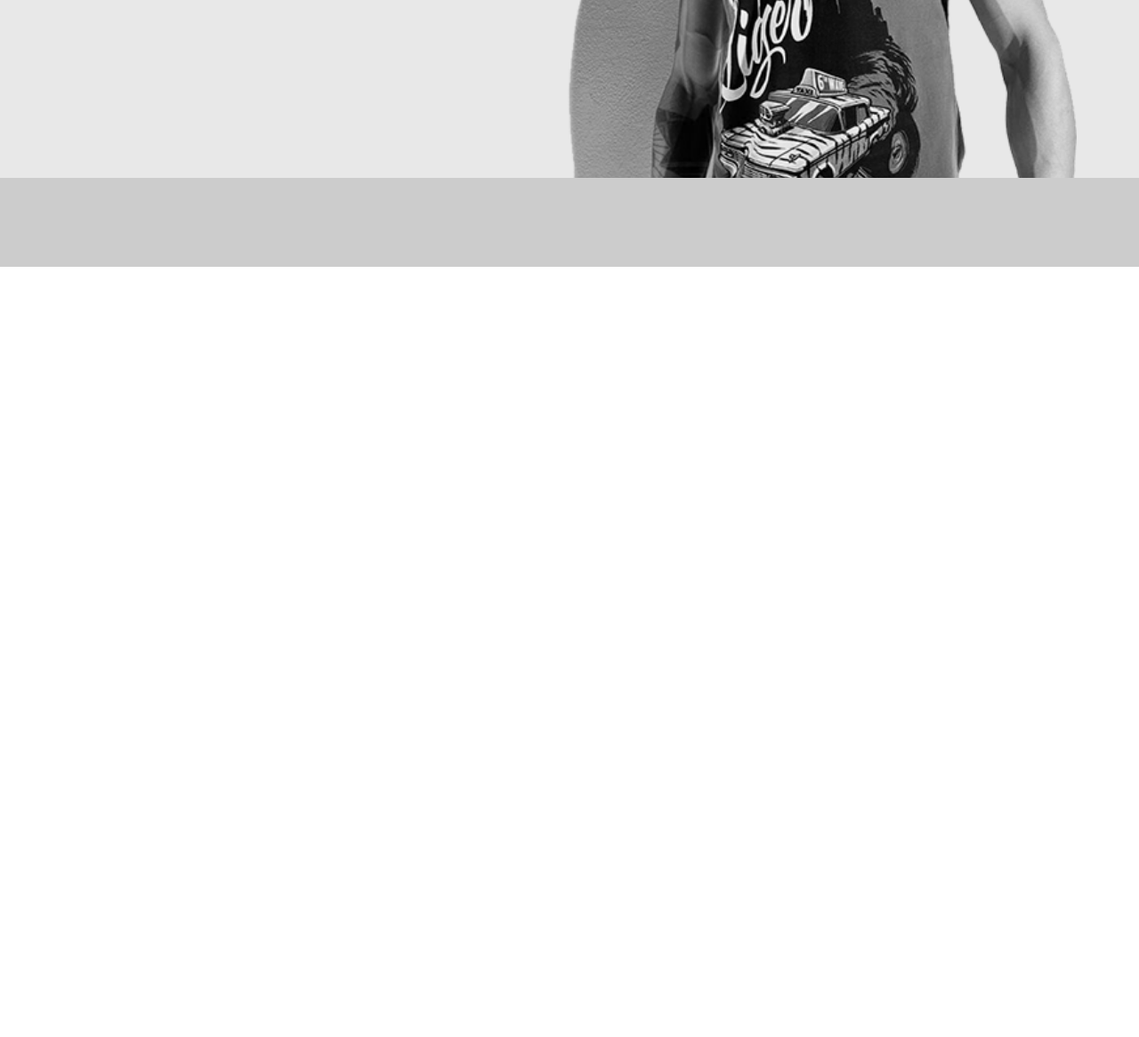
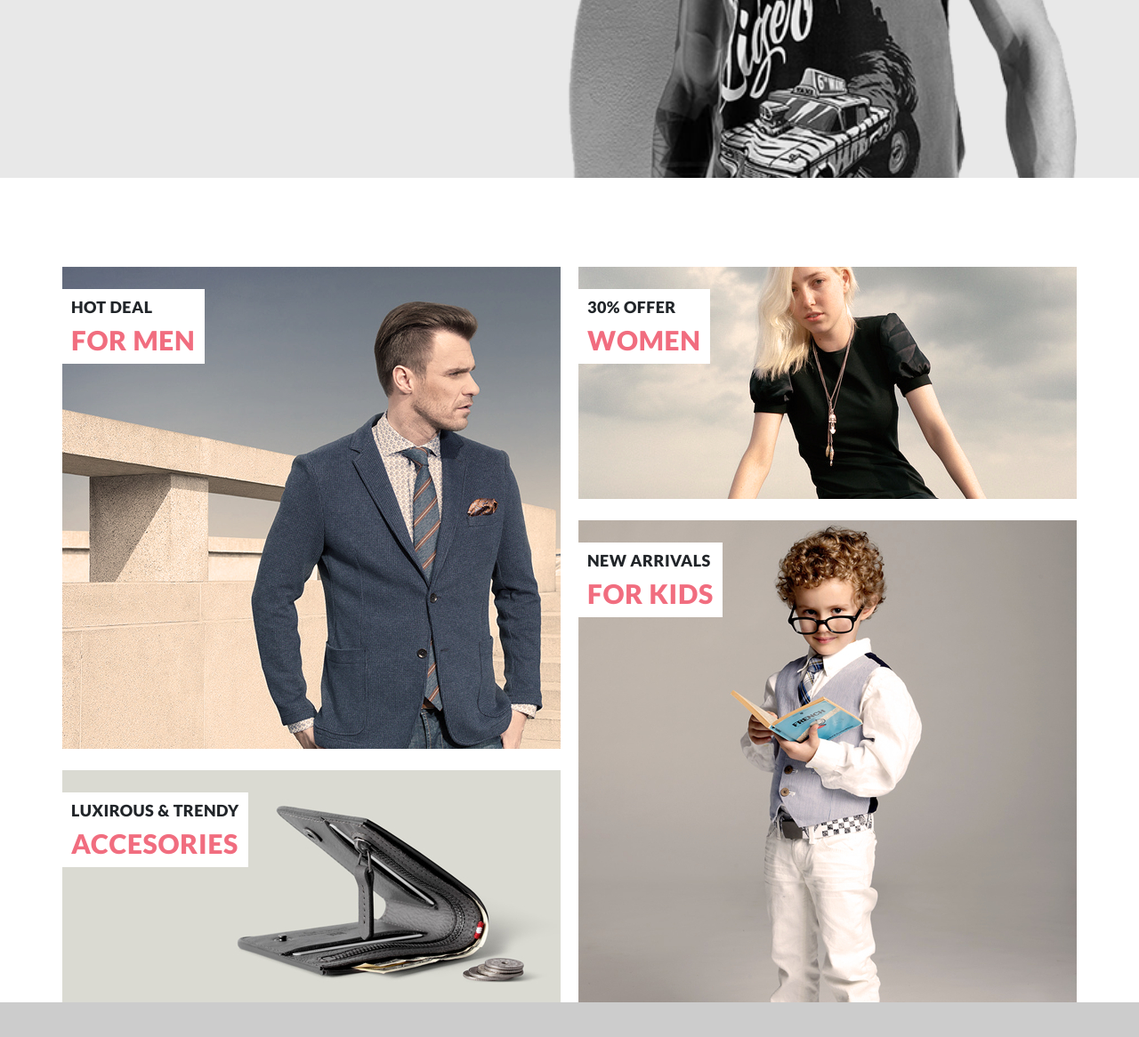
Before and after one commit to Veledar/profVerstkaNew, a plain HTML site: page index.html in a window 1280 px wide. Shown: the part 626-1792 px from the top of the page at 89% size. Before the commit the page ends 926 px from the top, so only its background shows below. Drawn offline with nearby package versions, Linux system fonts and the light colour scheme.

Commit message:
Сделал header nav main

```diff
--- a/index.html
+++ b/index.html
@@ -22,7 +22,7 @@
                 <button class="accountBtn">My Account <i class="fas fa-caret-down"></i></button>
             </header>
 
-            <nav class="center">
+            <nav class="top__nav center">
                 <ul class="menu">
                     <li class="menu__list"><a href="#" class="menu__link">Home</a></li>
                     <li class="menu__list"><a href="#" class="menu__link">Man</a></li>
@@ -34,12 +34,35 @@
                 </ul>
             </nav>
 
-            <div class="promo">
-                <div class="container promo__content">
+            <aside class="promo">
+                <div class="promo__content container">
                     <div></div>
                     <div><b>THE BRAND</b><br>OF LUXERIOUS <span>FASHION</span></div>
                 </div>
-            </div>
+            </aside>
+
+            <main class="offers center">
+                <section class="offer">
+                    <img src="img/offer1.jpg" alt="">
+                    <div>
+                        <h2 class="topOfferLabel">Hot deal</h2>
+                        <p class="offerLabel">For men</p></div></section>
+                <section class="offer">
+                    <img src="img/offer2.jpg" alt="">
+                    <div>
+                        <h2 class="topOfferLabel">LUXIROUS & trendy</h2>
+                        <p class="offerLabel">ACCESORIES</p></div></section>
+                <section class="offer">
+                    <img src="img/offer3.jpg" alt="">
+                    <div>
+                        <h2 class="topOfferLabel">30% offer</h2>
+                        <p class="offerLabel">women</p></div></section>
+                <section class="offer">
+                    <img src="img/offer4.jpg" alt="">
+                    <div>
+                        <h2 class="topOfferLabel">new arrivals</h2>
+                        <p class="offerLabel">FOR kids</p></div></section>
+            </main>
 
         </div>
 
--- a/style/_default.scss
+++ b/style/_default.scss
@@ -34,3 +34,7 @@ a {
 ul {
   list-style-type: none;
 }
+
+.horizonLine {
+  border-bottom: 1px solid #ececec;
+}
--- a/style/style.scss
+++ b/style/style.scss
@@ -29,6 +29,7 @@
     overflow: hidden;
     height: 40px;
     font-weight: 300;
+    margin-left: 13px;
     .searchBrowse {
       padding: 14px;
       border-right: 1px solid #e6e6e6;
@@ -102,6 +103,7 @@
       margin-top: 270px;
     }
     div:nth-child(2) {
+      display: block;
       width: 485px;
       height: 0;
       background: #e8e8e8;
@@ -123,6 +125,40 @@
   }
 }
 
+.offers {
+  display: flex;
+  flex-flow: column wrap;
+  height: 827px;
+  margin-top: 100px;
+  justify-content: space-between;
+  align-content: space-between;
+  .offer {
+    position: relative;
+    div{
+      padding: 10px;
+      position: absolute;
+      top: 25px;
+      background: #ffffff;
+      width: auto;
+      letter-spacing: 0.45px;
+      line-height: 1.15;
+      text-transform: uppercase;
+      h2 {
+        font-size: 18px;
+        font-weight: 900;
+      }
+      p {
+        color: #f16d7f;
+        font-size: 30px;
+        letter-spacing: 0.75px;
+        margin-bottom: 0;
+        font-weight: 900;
+      }
+    }
+
+  }
+}
+
 
 
 .footer {
```
Also changed, not shown: style/style.css, 1 other file.
